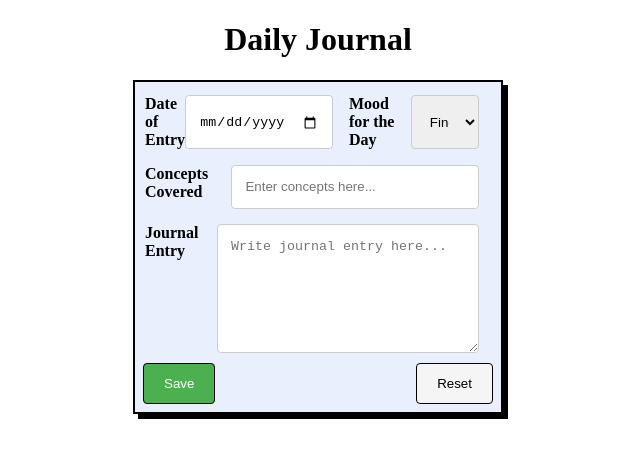
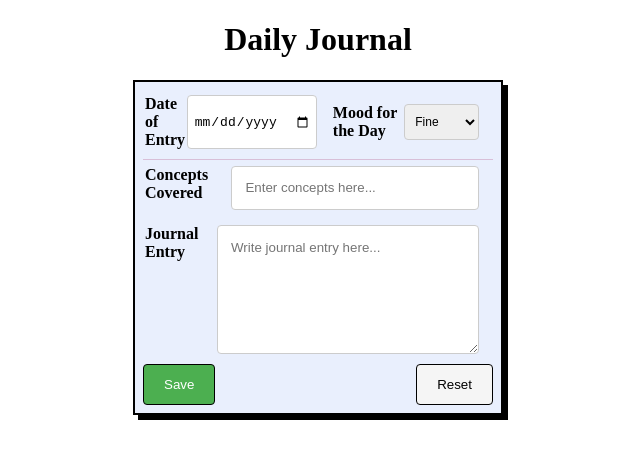
Before and after one commit to divinerankzero/daily-journal, a plain HTML site: page src/index.html in a window 1280 px wide. Shown: the whole page, without its empty margins (322-962 px from the left). Drawn offline with Linux system fonts and the light colour scheme.

Commit message:
struggling to get the row forms to appear the same size

```diff
--- a/src/styles/journal.css
+++ b/src/styles/journal.css
@@ -18,16 +18,31 @@ article {
     max-width: 350px;
 }
 
+::placeholder {
+    font-family: Arial, Helvetica, sans-serif;
+}
+
 
 /*      FORMS        */
 
 input[type=text], [type=select], [type=date], textarea, select {
-    padding: 1em;
     border: 1px solid #ccc;
     border-radius: 4px;
 }
 
+input[type=date] {
+    padding: .4em;
+    font-size: 1em;
+}
+
+input[type=select], select {
+    padding: .5em;
+    font-size: .75em;
+}
+
+
 input[type=text], textarea {
+    padding: 1em;
     width: 95%;
 }
 
@@ -35,6 +50,7 @@ input[type=text], textarea {
     display: flex;
     flex-direction: row;
     align-items: center;
+    border-bottom: 1px solid thistle;
 }
 
 input[type=select], [type=date], select {
```
